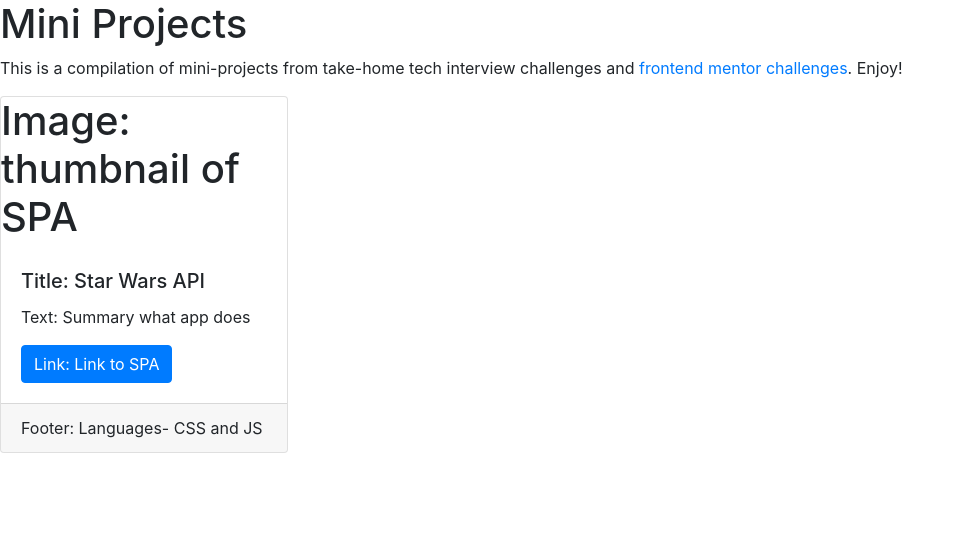
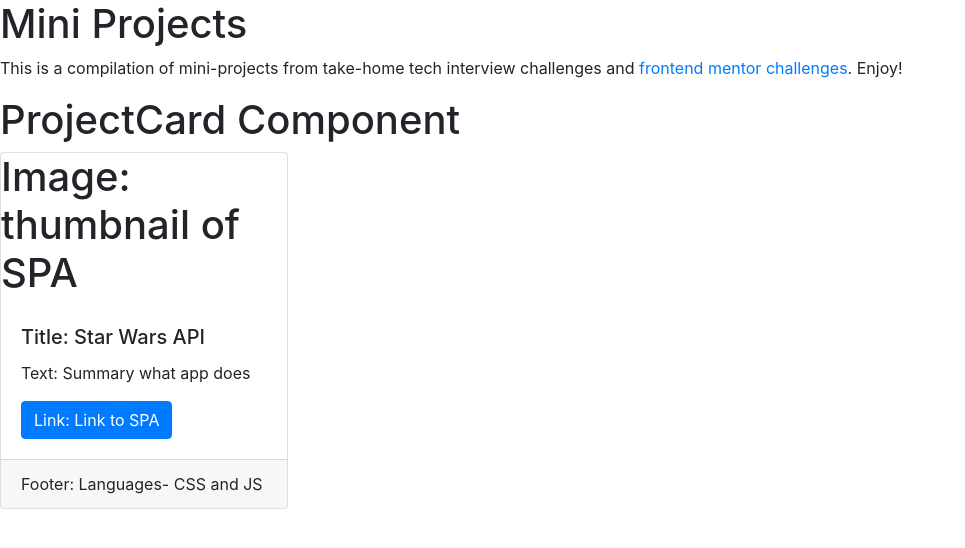
Before and after one commit to lchan217/mini-projects, a React (Create React App) app: page / in a window 1280 px wide. Shown: the top 548 px of the page, without its empty margins (0-965 px from the left). Built offline with nearby package versions, Linux system fonts and the light colour scheme.

Commit message:
create ProjectCard skeleton and move card data  from app.js

```diff
--- a/src/App.js
+++ b/src/App.js
@@ -1,6 +1,6 @@
 import React from "react";
 import "./App.css";
-import { Card, Button } from "react-bootstrap";
+import ProjectCard from "./components/ProjectCard";
 
 function App() {
   return (
@@ -18,18 +18,7 @@ function App() {
         </a>
         . Enjoy!
       </p>
-      <div>
-        <Card style={{ width: "18rem" }}>
-          <h1> Image: thumbnail of SPA </h1>
-          {/* <Card.Img variant='top' src='holder.js/100px180' /> */}
-          <Card.Body>
-            <Card.Title>Title: Star Wars API</Card.Title>
-            <Card.Text>Text: Summary what app does</Card.Text>
-            <Button variant='primary'>Link: Link to SPA</Button>
-          </Card.Body>
-          <Card.Footer>Footer: Languages- CSS and JS</Card.Footer>
-        </Card>
-      </div>
+      <ProjectCard />
     </div>
   );
 }
--- /dev/null
+++ b/src/components/ProjectCard.js
@@ -0,0 +1,22 @@
+import React from "react";
+import { Card, Button } from "react-bootstrap";
+
+const ProjectCard = () => {
+  return (
+    <div>
+      <h1>ProjectCard Component</h1>
+      <Card style={{ width: "18rem" }}>
+        <h1> Image: thumbnail of SPA </h1>
+        {/* <Card.Img variant='top' src='holder.js/100px180' /> */}
+        <Card.Body>
+          <Card.Title>Title: Star Wars API</Card.Title>
+          <Card.Text>Text: Summary what app does</Card.Text>
+          <Button variant='primary'>Link: Link to SPA</Button>
+        </Card.Body>
+        <Card.Footer>Footer: Languages- CSS and JS</Card.Footer>
+      </Card>
+    </div>
+  );
+};
+
+export default ProjectCard;
```
